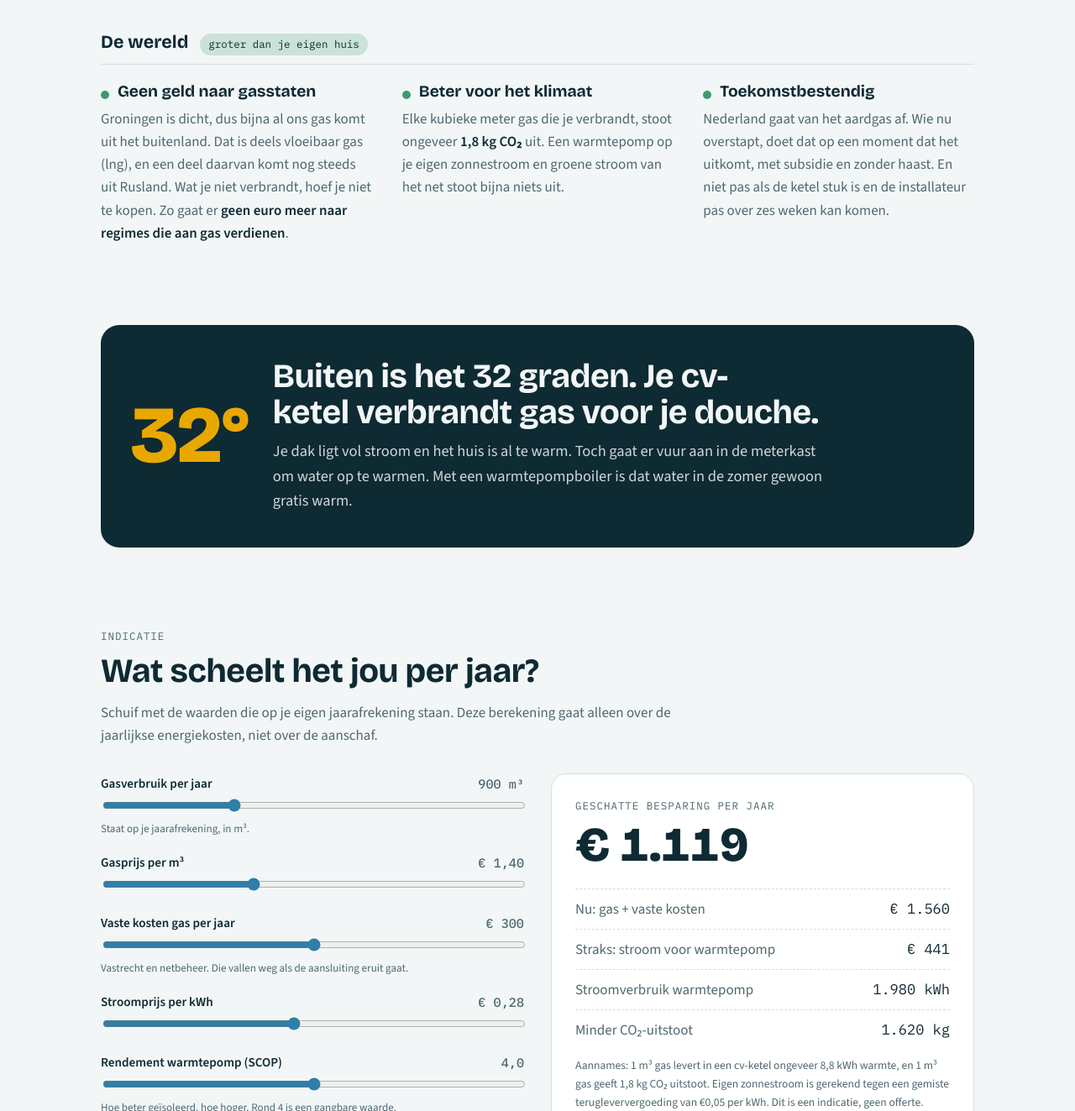
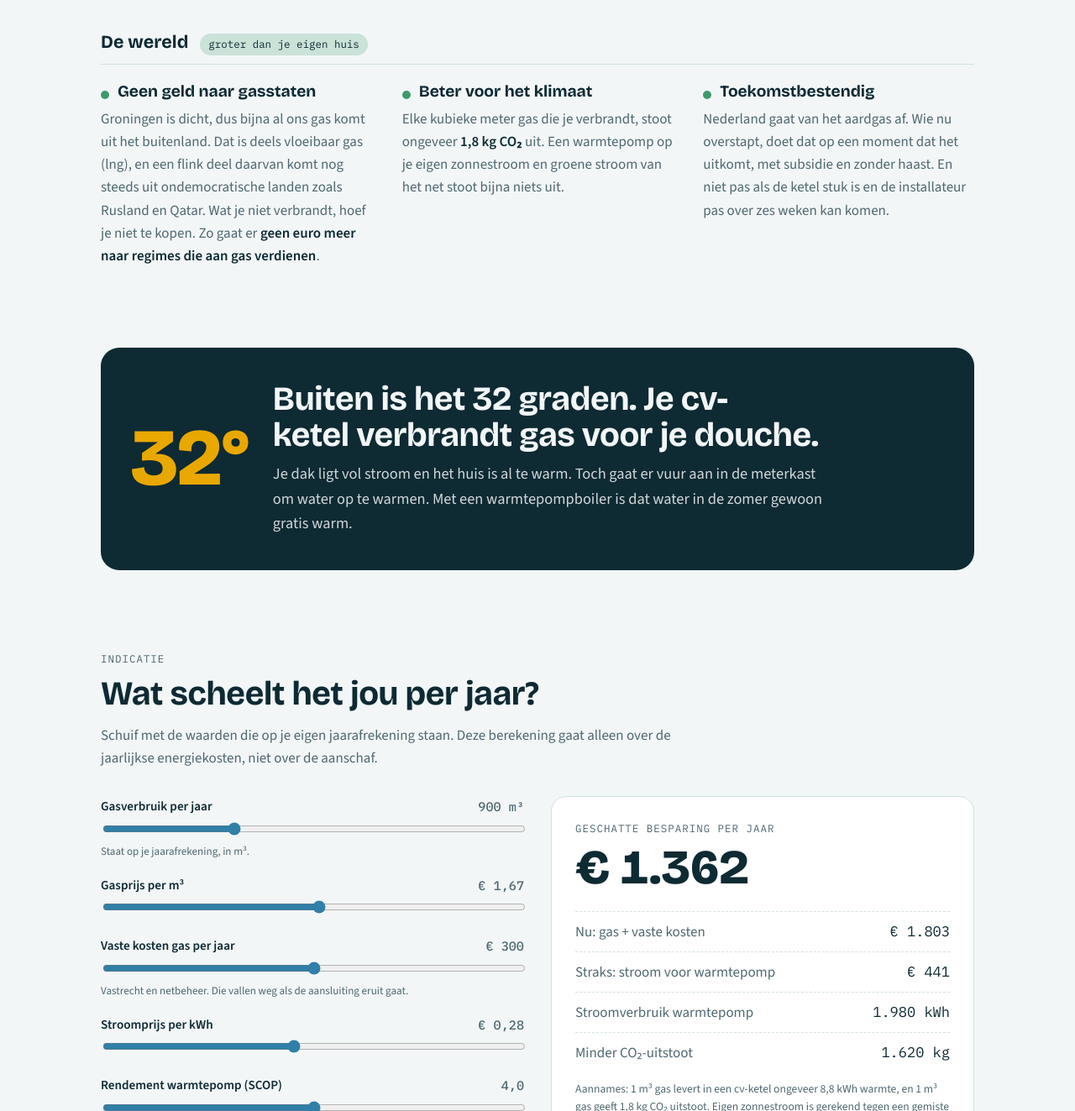
Before and after one commit to lafeber/lafeber.github.io, a website: page veemarkt-van-het-gas/index.html in a window 1280 px wide. Shown: the part 2020-3343 px from the top of the page at 84% size. Drawn offline with nearby package versions, Linux system fonts and the light colour scheme.

Commit message:
Veemarkt: gasprijs 1,67 en tekst over herkomst gas
Co-Authored-By: Claude Opus 5.5 <noreply@anthropic.com>

```diff
--- a/veemarkt-van-het-gas/index.html
+++ b/veemarkt-van-het-gas/index.html
@@ -187,7 +187,7 @@ footer{padding-block:40px 60px;border-top:1px solid var(--line);color:var(--mute
     <div class="group g-wereld">
       <div class="group-head"><h3 style="font-size:1.35rem">De wereld</h3><span class="tag">groter dan je eigen huis</span></div>
       <div class="reasons">
-        <article class="reason"><h3>Geen geld naar gasstaten</h3><p>Groningen is dicht, dus bijna al ons gas komt uit het buitenland. Dat is deels vloeibaar gas (lng), en een deel daarvan komt nog steeds uit Rusland. Wat je niet verbrandt, hoef je niet te kopen. Zo gaat er <strong>geen euro meer naar regimes die aan gas verdienen</strong>.</p></article>
+        <article class="reason"><h3>Geen geld naar gasstaten</h3><p>Groningen is dicht, dus bijna al ons gas komt uit het buitenland. Dat is deels vloeibaar gas (lng), en een flink deel daarvan komt nog steeds uit ondemocratische landen zoals Rusland en Qatar. Wat je niet verbrandt, hoef je niet te kopen. Zo gaat er <strong>geen euro meer naar regimes die aan gas verdienen</strong>.</p></article>
         <article class="reason"><h3>Beter voor het klimaat</h3><p>Elke kubieke meter gas die je verbrandt, stoot ongeveer <strong>1,8 kg CO₂</strong> uit. Een warmtepomp op je eigen zonnestroom en groene stroom van het net stoot bijna niets uit.</p></article>
         <article class="reason"><h3>Toekomstbestendig</h3><p>Nederland gaat van het aardgas af. Wie nu overstapt, doet dat op een moment dat het uitkomt, met subsidie en zonder haast. En niet pas als de ketel stuk is en de installateur pas over zes weken kan komen.</p></article>
       </div>
@@ -221,7 +221,7 @@ footer{padding-block:40px 60px;border-top:1px solid var(--line);color:var(--mute
         </div>
         <div class="field">
           <label for="gasprijs">Gasprijs per m³ <output id="o-gasprijs"></output></label>
-          <input type="range" id="gasprijs" min="0.80" max="2.50" step="0.05" value="1.40">
+          <input type="range" id="gasprijs" min="0.80" max="2.50" step="0.01" value="1.67">
         </div>
         <div class="field">
           <label for="vast">Vaste kosten gas per jaar <output id="o-vast"></output></label>
```
